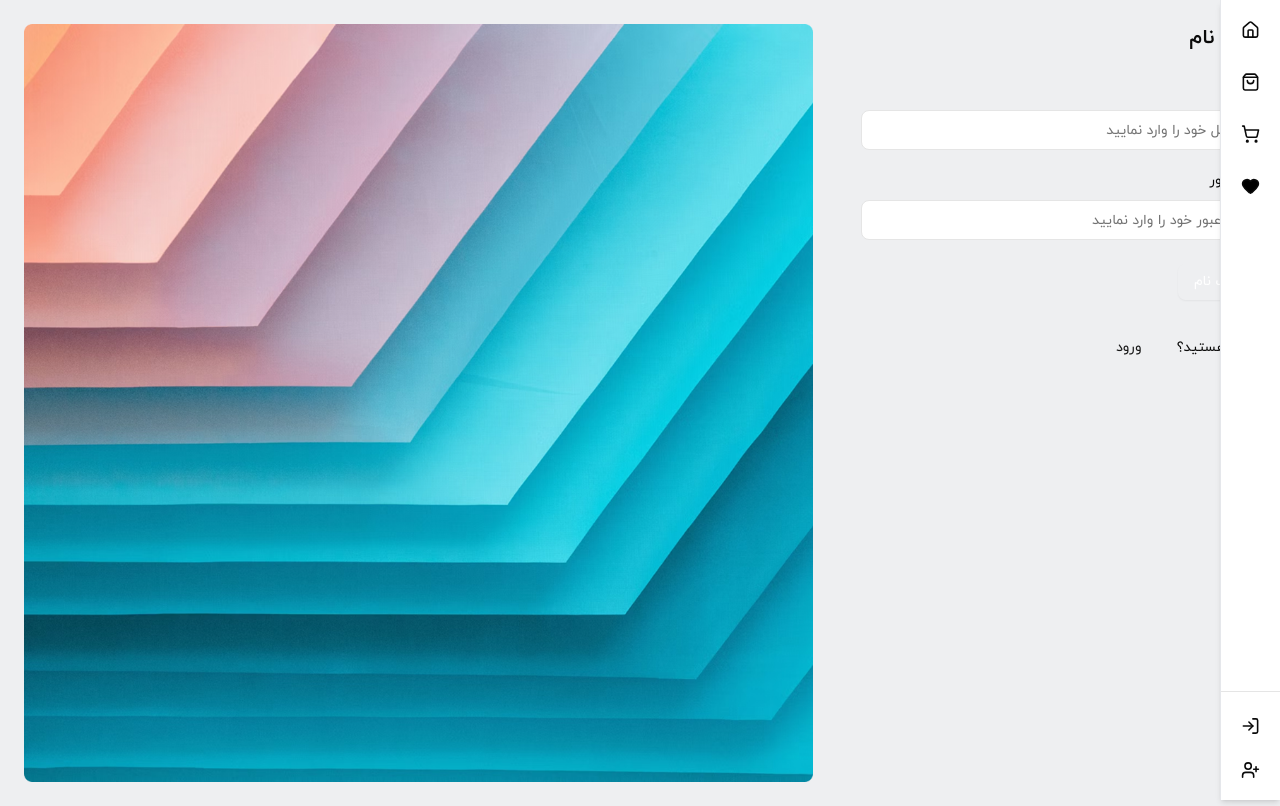
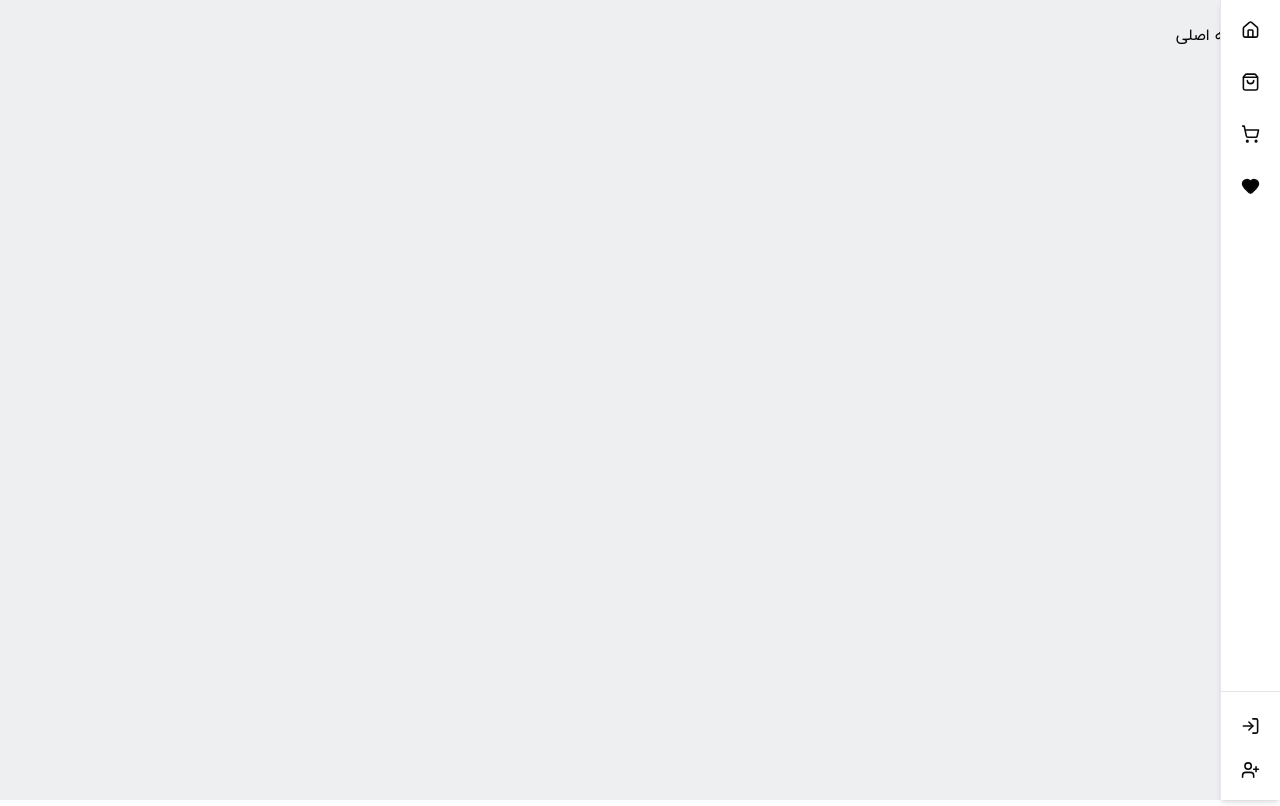
Before and after one commit to zahrabayattt/e-commerce, a React (Vite) app: page / in a window 1280 px wide. Built offline with nearby package versions, Linux system fonts and the light colour scheme.

Commit message:
fix: :bug: remove Login page route from App.tsx

```diff
--- a/src/App.tsx
+++ b/src/App.tsx
@@ -2,14 +2,13 @@ import { BrowserRouter, Route, Routes } from 'react-router-dom';
 import Layout from './Layout';
 import CartPage from './pages/CartPage';
 import ProfilePage from './pages/ProfilePage';
-import AuthPage from './pages/AuthPage';
 
 function App() {
   return (
     <>
       <BrowserRouter>
         <Layout>
-          <AuthPage />
+          <div>صفحه اصلی</div>
         </Layout>
         <Routes>
           {/* I commented Button component which was implanted as an instant
```
